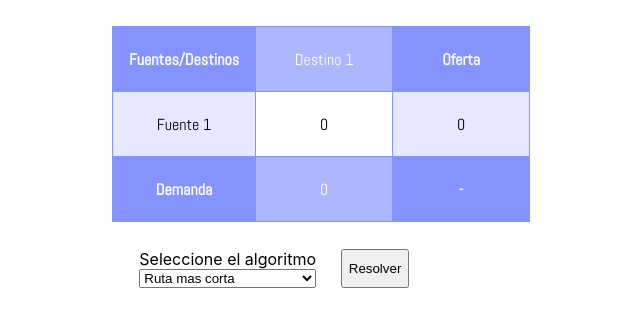
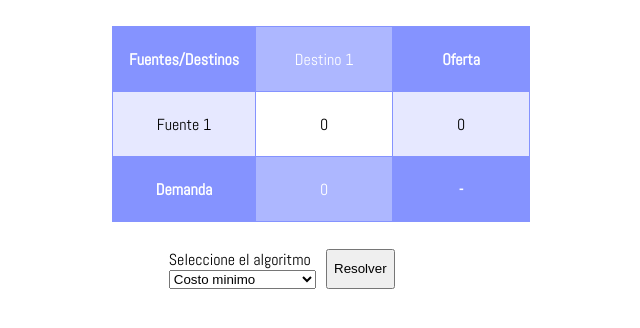
Before and after one commit to AgusR1/TORA-XXI, a React (Create React App) app: page /menuProblema in a window 1280 px wide. Shown: the top 328 px of the page, without its empty margins (319-959 px from the left). Built offline with nearby package versions, Linux system fonts and the light colour scheme.

Commit message:
añadiendo referencia a inputs de la matriz

```diff
--- a/src/components/MenuProblema/menuProblema.jsx
+++ b/src/components/MenuProblema/menuProblema.jsx
@@ -1,28 +1,37 @@
-import React, { Fragment } from "react";
+import React, { Fragment,useEffect,useRef } from "react";
 import useData from "../hooks/useData";
 import { BotonOpcion, CardTable, GridMenuProblema,GridSelect,Option,PanelBotones,SelectAlgoritmo,TitleProblem } from "./menuProblemaCommons";
 import TableProblema from "./TableProblema";
 
 const MenuProblema = () => {
     const data = useData();
+    const fuentesRef = useRef([]);
+    const destinosRef = useRef([]);
+    const demandasRef = useRef([]);
+    const ofertasRef = useRef([]);
+    const camposRef = useRef([]);
+    const algoritmoRef=useRef("");
+    const resolver=()=>{
+        console.log(fuentesRef.current[0]);
+    }
     return(
         <Fragment>
             <GridMenuProblema>
                 <TitleProblem>{data.nombreProblema}</TitleProblem>
                 <CardTable>
-                    <TableProblema data={data} />
+                    <TableProblema camposRef={camposRef} ofertasRef={ofertasRef} demandasRef={demandasRef} fuentesRef={fuentesRef} destinosRef={destinosRef} data={data} />
                 </CardTable>
                 <PanelBotones>
                     <GridSelect>
-                        <label>Seleccione el algoritmo</label>
-                        <SelectAlgoritmo id="selectAlgoritmo">
-                            <Option value="rutaMasCorta" >Ruta mas corta</Option>
+                        <label style={{fontFamily:"Abel"}} >Seleccione el algoritmo</label>
+                        <SelectAlgoritmo ref={algoritmoRef} id="selectAlgoritmo">
+                            <Option value="costoMinimo" >Costo minimo</Option>
                             <Option value="esquinaNoroeste">Esquina noroeste</Option>
                             <Option value="vogel">Vogel</Option>
                         </SelectAlgoritmo>
                     </GridSelect>
                     <PanelBotones>
-                        <BotonOpcion>Resolver</BotonOpcion>
+                        <BotonOpcion onClick={resolver} whileHover={{ scale: 1.09 }}>Resolver</BotonOpcion>
                     </PanelBotones>
                 </PanelBotones>
             </GridMenuProblema>
```
